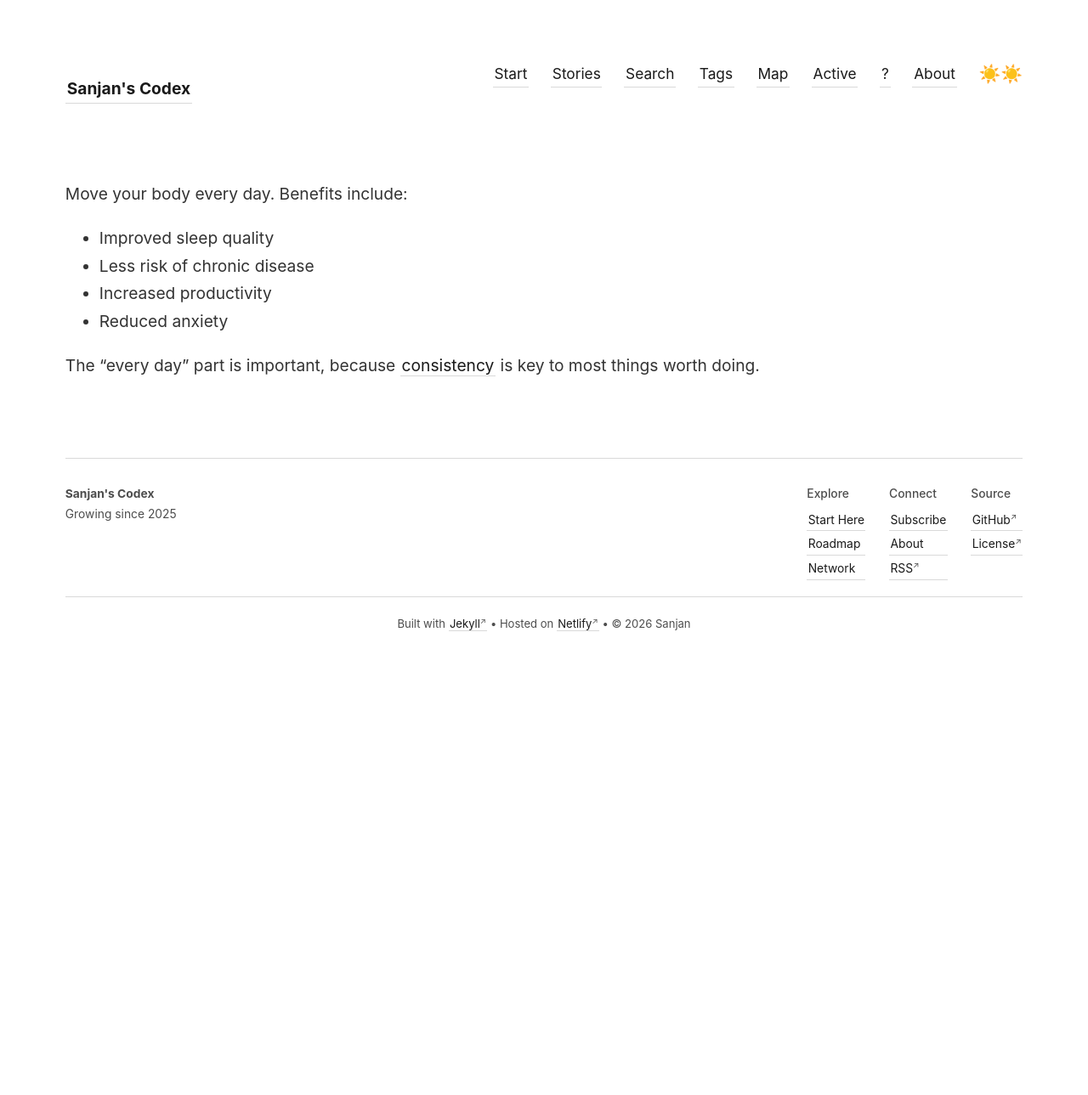
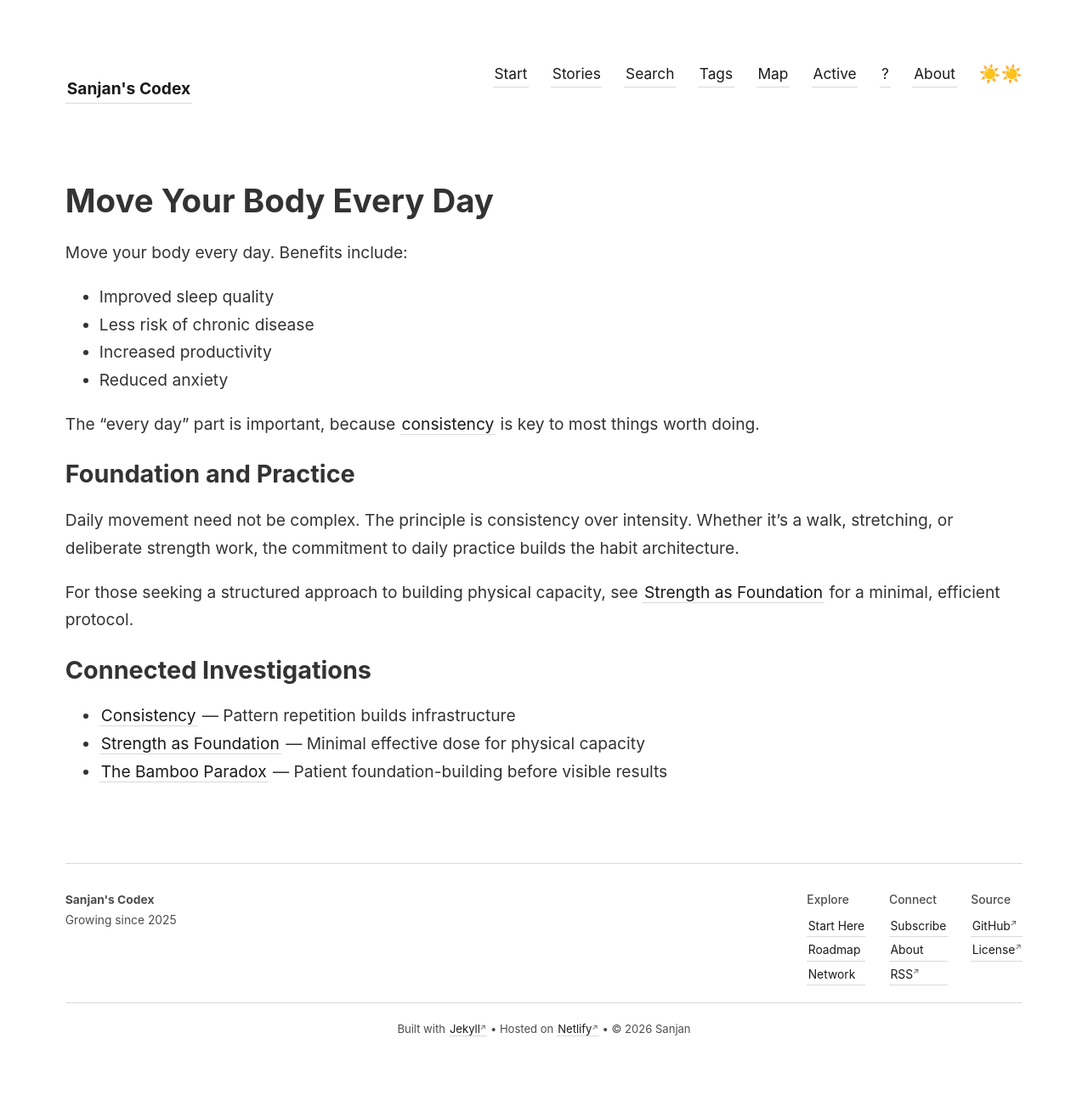
Before and after one commit to sanjanb/my-digital-garden, a Jekyll site: the page built from _notes/move your body every day.md, in a window 1280 px wide. Shown: the whole page at 85% size. Built offline with Jekyll 4.4.1, drawn with Linux system fonts in a browser that asks for light colours; before the commit the page ends 900 px from its top, so only the background shows below that.

Commit message:
feat: Add Strength as Foundation note and integrate into navigation

```diff
--- a/_notes/move your body every day.md
+++ b/_notes/move your body every day.md
@@ -1,5 +1,9 @@
 ---
+title: Move Your Body Every Day
+tags: [physical-practice, habits, daily]
 ---
+
+# Move Your Body Every Day
 
 Move your body every day. Benefits include:
 
@@ -9,3 +13,15 @@ Move your body every day. Benefits include:
 - Reduced anxiety
 
 The "every day" part is important, because [[consistency]] is key to most things worth doing.
+
+## Foundation and Practice
+
+Daily movement need not be complex. The principle is consistency over intensity. Whether it's a walk, stretching, or deliberate strength work, the commitment to daily practice builds the habit architecture.
+
+For those seeking a structured approach to building physical capacity, see [[Strength as Foundation]] for a minimal, efficient protocol.
+
+## Connected Investigations
+
+- [[Consistency]] — Pattern repetition builds infrastructure
+- [[Strength as Foundation]] — Minimal effective dose for physical capacity
+- [[The Bamboo Paradox]] — Patient foundation-building before visible results
```
Also changed, not shown: _notes/index-personal-development.md (+1 -0 lines), _notes/welcome-to-my-garden.md (+4 -0 lines).
